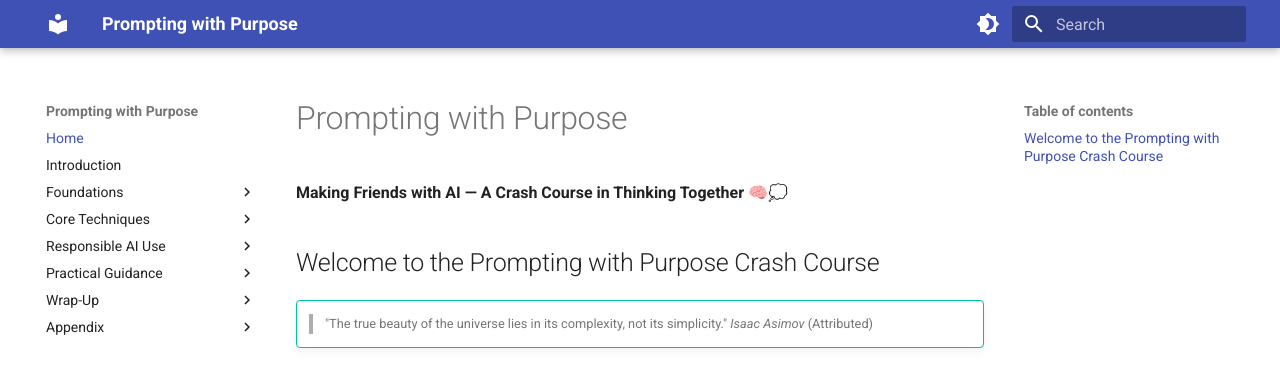
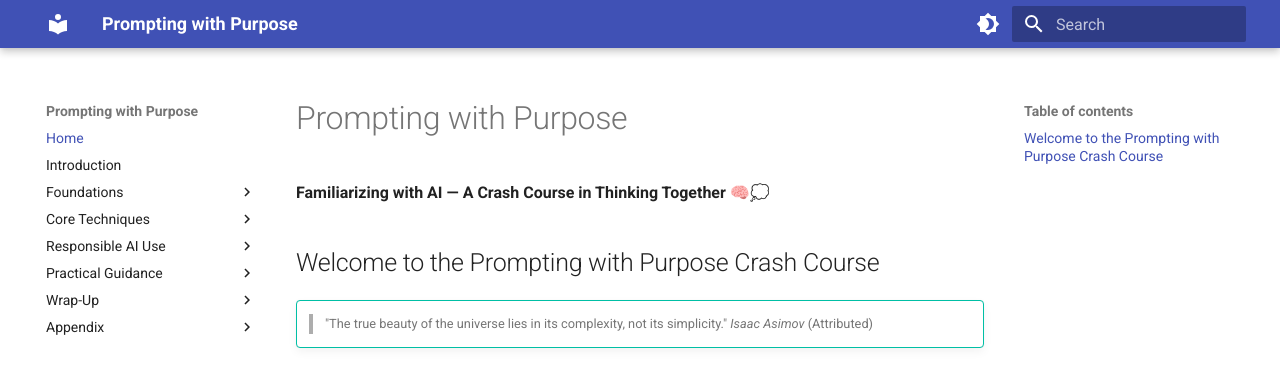
Before and after one commit to jmetzz/prompting-with-purpose, an MkDocs documentation site: the page built from docs/index.md, in a window 1280 px wide. Shown: the top 372 px of the page. Built offline with MkDocs 1.6.1 and Material for MkDocs 9.7.7, drawn with Linux system fonts in a browser that asks for light colours.

Commit message:
refactor: remove friendship mention

```diff
--- a/docs/index.md
+++ b/docs/index.md
@@ -1,7 +1,7 @@
 
 # Prompting with Purpose
 
-**Making Friends with AI — A Crash Course in Thinking Together** 🧠💭
+**Familiarizing with AI — A Crash Course in Thinking Together** 🧠💭
 
 ## Welcome to the Prompting with Purpose Crash Course
 
--- a/mkdocs.yml
+++ b/mkdocs.yml
@@ -1,5 +1,5 @@
 site_name: "Prompting with Purpose"
-site_description: "Making Friends with AI — A Crash Course in Thinking Together"
+site_description: "Familiarizing with AI — A Crash Course in Thinking Together"
 theme:
   name: material
   features:
```
